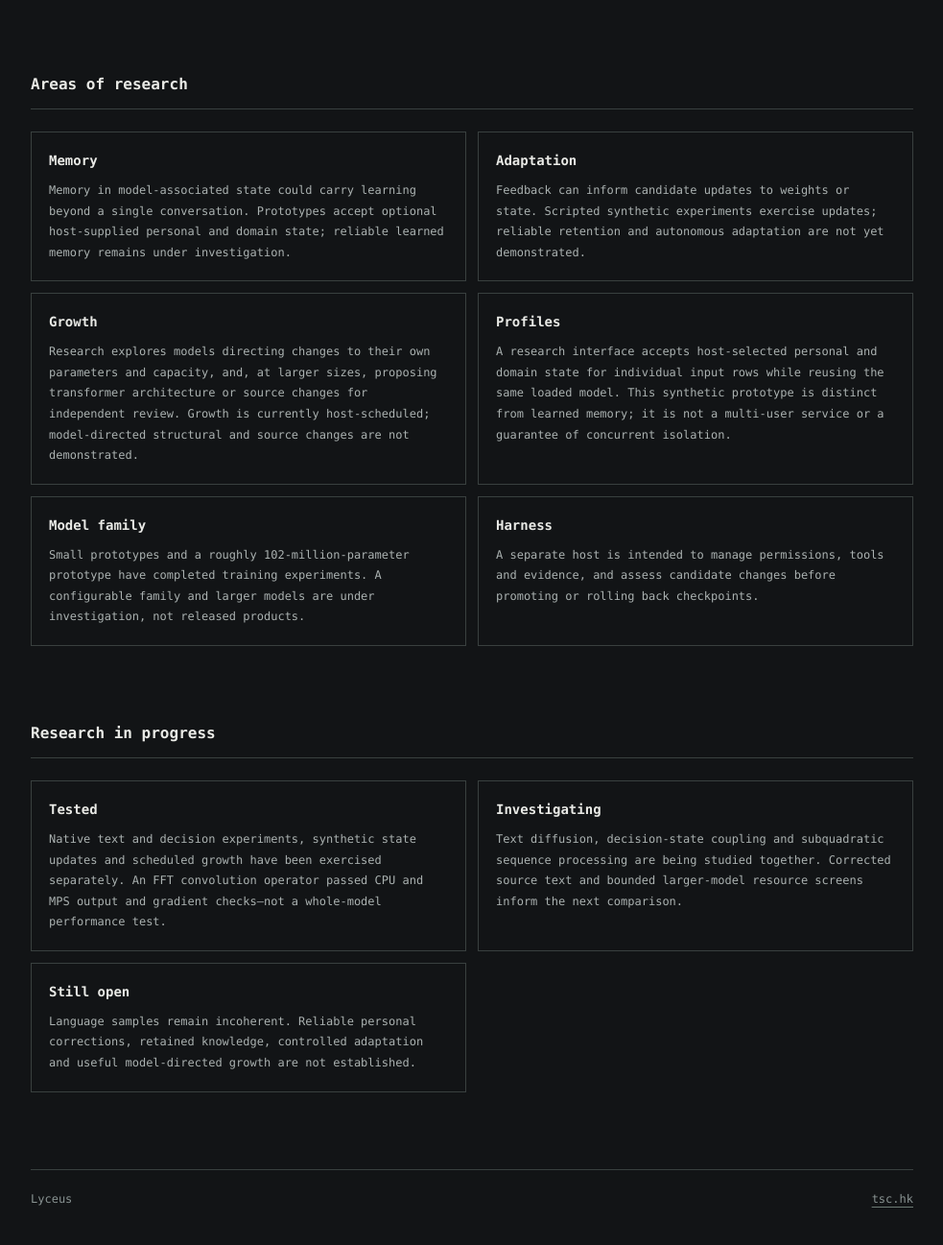
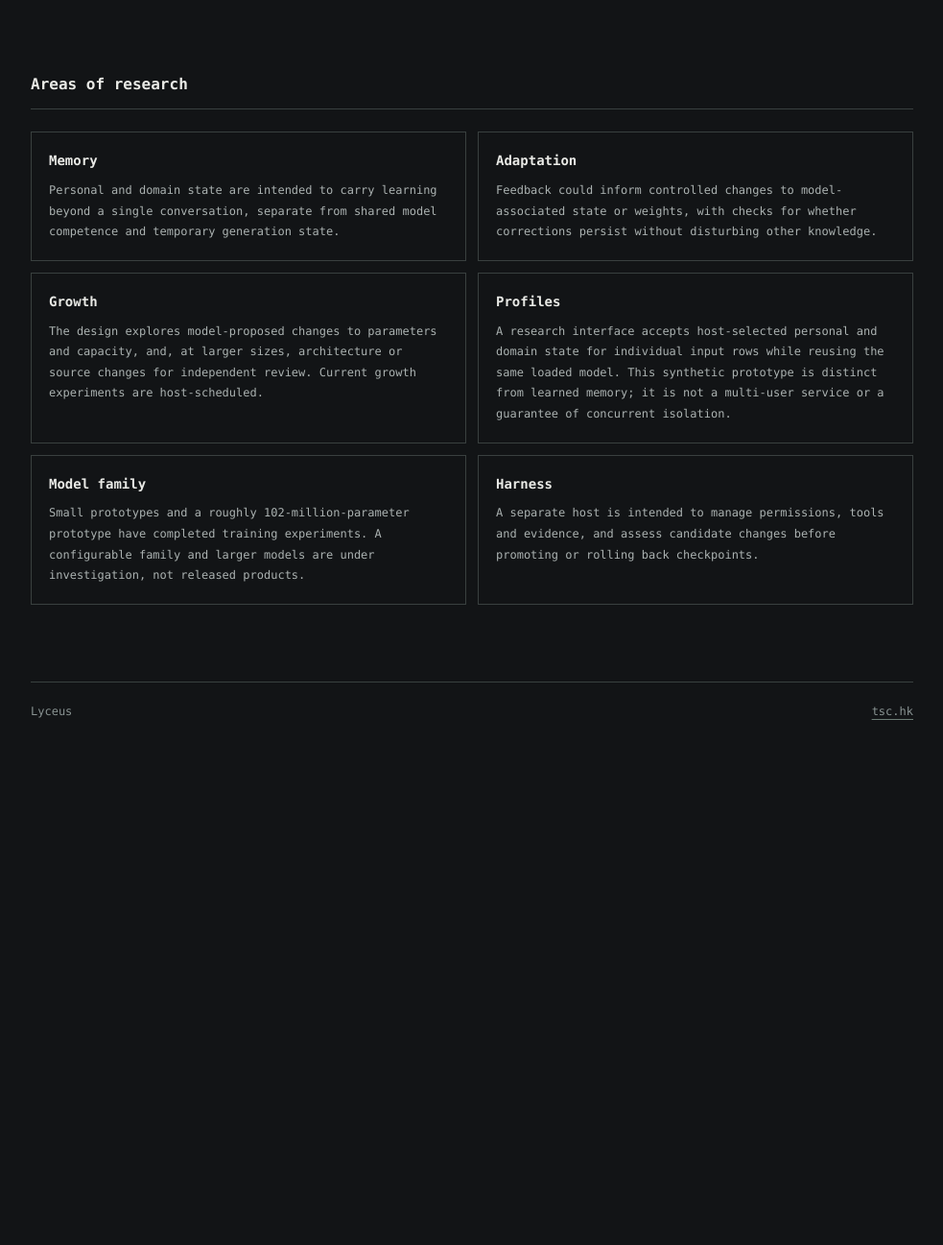
Before and after one commit to tschk/tsc.hk, a website: page lyceus/index.html in a window 1280 px wide. Shown: the part 871-2168 px from the top of the page at 96% size, without its empty margins (148-1131 px from the left). After the commit the page ends 1664 px from the top, so only its background shows below. Drawn offline with Linux system fonts and the light colour scheme.

Commit message:
Focus Lyceus site on design
Amp-Thread-ID: https://ampcode.com/threads/T-01a1c3aa-7c22-774b-9125-99fbab18d8e9
Co-authored-by: Max Carter <undivisible@vk.com>

```diff
--- a/lyceus/index.html
+++ b/lyceus/index.html
@@ -17,7 +17,7 @@
 
     <section aria-labelledby="mechanism-title">
       <div class="section-title"><h1 id="mechanism-title">How the parts fit together</h1><span>Research prototype</span></div>
-      <p>The proposed text-only design brings a text denoiser and a decision component together inside one agent. Across refinement rounds, the decision state carries information forward and helps decide what to reveal, revisit or continue. Personal state has a separate lifetime; the host retains control of permissions, evaluation and checkpoints.</p>
+      <p>The proposed text-only design brings text diffusion and a decision component together inside one agent. Across refinement rounds, the decision state carries information forward and helps decide what to reveal, revisit or continue. Personal state has a separate lifetime; the host retains control of permissions, evaluation and checkpoints.</p>
       <figure class="mechanism">
         <figcaption>Proposed generation cycle · one agent</figcaption>
         <div class="loop">
@@ -36,20 +36,12 @@
     <section aria-labelledby="topics-title">
       <div class="section-title"><h2 id="topics-title">Areas of research</h2></div>
       <div class="topics">
-        <article><h3>Memory</h3><p>Memory in model-associated state could carry learning beyond a single conversation. Prototypes accept optional host-supplied personal and domain state; reliable learned memory remains under investigation.</p></article>
-        <article><h3>Adaptation</h3><p>Feedback can inform candidate updates to weights or state. Scripted synthetic experiments exercise updates; reliable retention and autonomous adaptation are not yet demonstrated.</p></article>
-        <article><h3>Growth</h3><p>Research explores models directing changes to their own parameters and capacity, and, at larger sizes, proposing transformer architecture or source changes for independent review. Growth is currently host-scheduled; model-directed structural and source changes are not demonstrated.</p></article>
+        <article><h3>Memory</h3><p>Personal and domain state are intended to carry learning beyond a single conversation, separate from shared model competence and temporary generation state.</p></article>
+        <article><h3>Adaptation</h3><p>Feedback could inform controlled changes to model-associated state or weights, with checks for whether corrections persist without disturbing other knowledge.</p></article>
+        <article><h3>Growth</h3><p>The design explores model-proposed changes to parameters and capacity, and, at larger sizes, architecture or source changes for independent review. Current growth experiments are host-scheduled.</p></article>
         <article><h3>Profiles</h3><p>A research interface accepts host-selected personal and domain state for individual input rows while reusing the same loaded model. This synthetic prototype is distinct from learned memory; it is not a multi-user service or a guarantee of concurrent isolation.</p></article>
         <article><h3>Model family</h3><p>Small prototypes and a roughly 102-million-parameter prototype have completed training experiments. A configurable family and larger models are under investigation, not released products.</p></article>
         <article><h3>Harness</h3><p>A separate host is intended to manage permissions, tools and evidence, and assess candidate changes before promoting or rolling back checkpoints.</p></article>
-      </div>
-    </section>
-    <section aria-labelledby="research-title">
-      <div class="section-title"><h2 id="research-title">Research in progress</h2></div>
-      <div class="topics">
-        <article><h3>Tested</h3><p>Native text and decision experiments, synthetic state updates and scheduled growth have been exercised separately. An FFT convolution operator passed CPU and MPS output and gradient checks—not a whole-model performance test.</p></article>
-        <article><h3>Investigating</h3><p>Text diffusion, decision-state coupling and subquadratic sequence processing are being studied together. Corrected source text and bounded larger-model resource screens inform the next comparison.</p></article>
-        <article><h3>Still open</h3><p>Language samples remain incoherent. Reliable personal corrections, retained knowledge, controlled adaptation and useful model-directed growth are not established.</p></article>
       </div>
     </section>
     <footer><span>Lyceus</span><a href="https://tsc.hk/">tsc.hk</a></footer>
```
